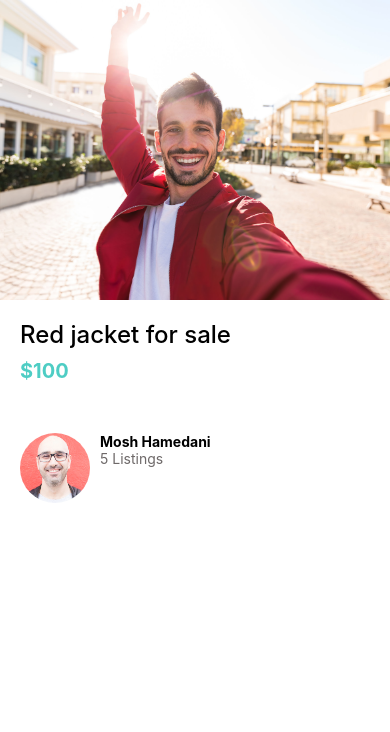
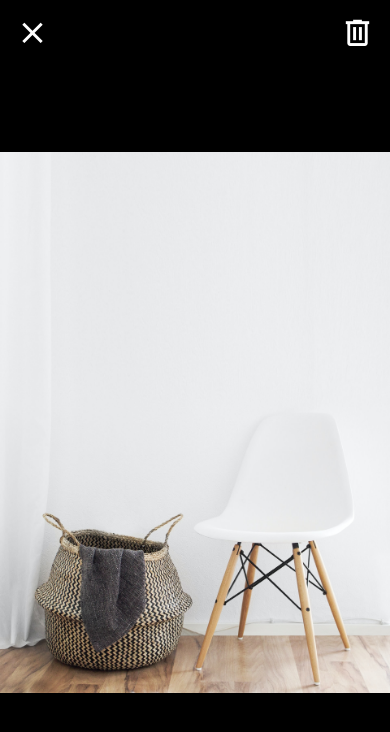
Before and after one commit to RicardoMorato/DoneWithIt, a React Native app: screen / in a window 390 px wide. Shown: the top 732 px of the page. Built offline with nearby package versions, Linux system fonts and the light colour scheme.

Commit message:
main(ViewImageScreen): Added icons to screen.

```diff
--- a/App.js
+++ b/App.js
@@ -8,6 +8,6 @@
 
 export default function App() {
   return (
-    <ListingDetailsScreen />
+    <ViewImageScreen />
   );
 }
--- a/src/screens/ViewImageScreen/ViewImageScreen.js
+++ b/src/screens/ViewImageScreen/ViewImageScreen.js
@@ -1,13 +1,18 @@
 import React from 'react';
 import { Image, View } from 'react-native';
+import { MaterialCommunityIcons } from '@expo/vector-icons';
 
 import styles from './styles';
 
 export default function ViewImageScreen() {
   return (
     <View style={styles.container}>
-      <View style={styles.closeIcon} />
-      <View style={styles.deleteIcon} />
+      <View style={styles.closeIcon}>
+        <MaterialCommunityIcons name='close' color='white' size={35} />
+      </View>
+      <View style={styles.deleteIcon} >
+        <MaterialCommunityIcons name='trash-can-outline' color='white' size={35} />
+      </View>
       <Image
         style={styles.image}
         resizeMode='contain'
--- a/src/screens/ViewImageScreen/styles.js
+++ b/src/screens/ViewImageScreen/styles.js
@@ -4,26 +4,18 @@
 
 const styles = StyleSheet.create({
   closeIcon: {
-    width: 50,
-    height: 50,
-    backgroundColor: colors.primary,
     position: 'absolute',
-    top: 40,
-    left: 20,
-    zIndex: 2,
+    top: 15,
+    left: 15,
   },
   container: {
     backgroundColor: colors.black,
     flex: 1,
   },
   deleteIcon: {
-    width: 50,
-    height: 50,
-    backgroundColor: colors.secondary,
     position: 'absolute',
-    top: 40,
-    right: 20,
-    zIndex: 2,
+    top: 15,
+    right: 15,
   },
   image: {
     width: '100%',
```
